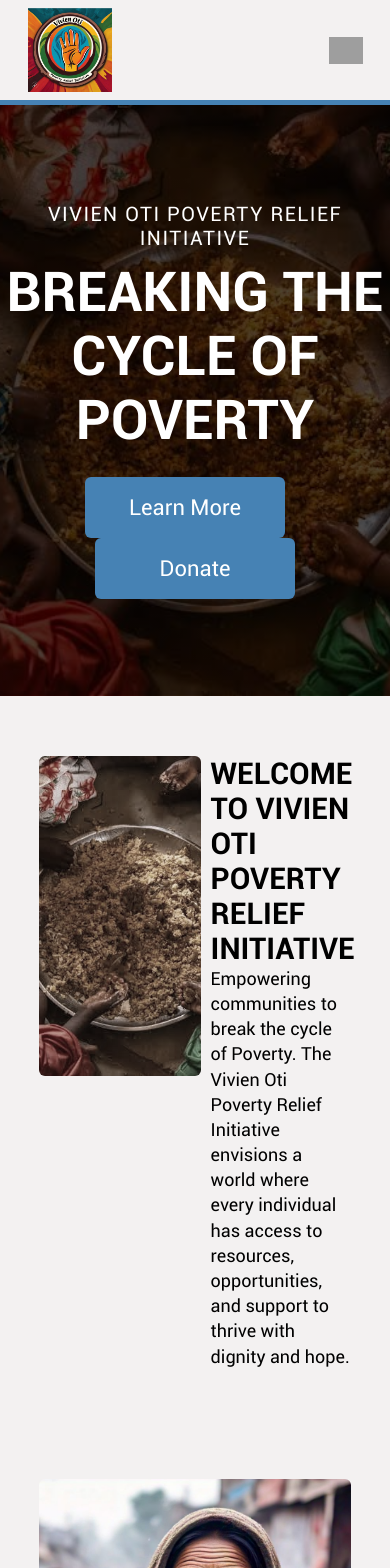
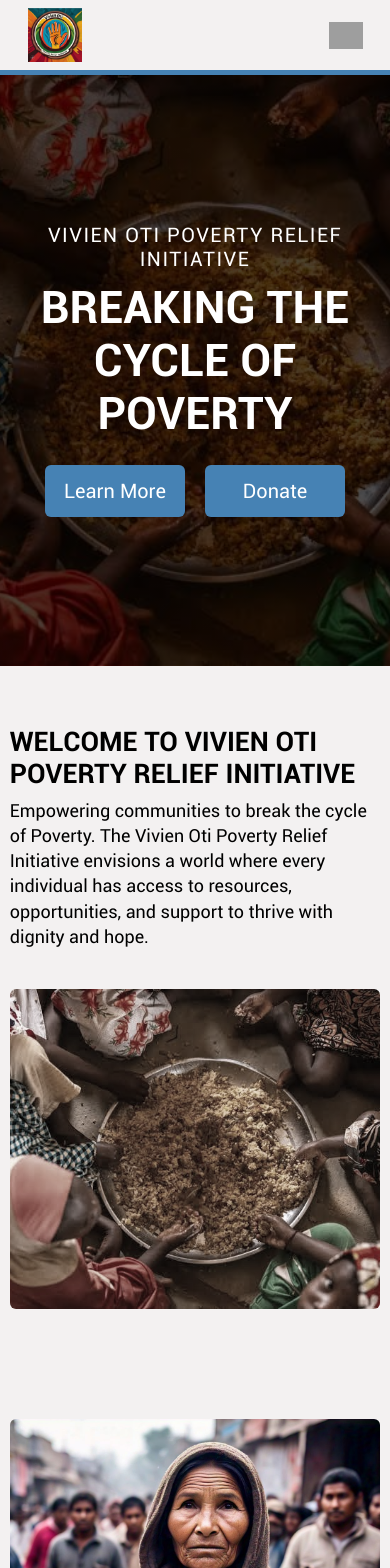
Before and after one commit to Mrs-Code01/viv, a React (Vite) app: page / in a window 390 px wide. Shown: the top 1568 px of the page. Built offline with nearby package versions, Linux system fonts and the light colour scheme; grey boxes are pictures that could not be loaded; the HTML template or start-up script is replaced by a standard one.

Commit message:
home responsiveness

```diff
--- a/src/css/home.module.css
+++ b/src/css/home.module.css
@@ -5,6 +5,7 @@
   align-items: center;
   justify-content: center;
   text-align: center;
+  padding: 0 5%;
 }
 
 .headerContent p {
@@ -50,6 +51,7 @@
 
 .visionStatementContainer h2 {
   font-size: 3rem;
+  margin-bottom: 8px;
 }
 
 .line {
@@ -136,3 +138,61 @@
   color: #fff;
   margin-top: 20px;
 }
+
+
+@media screen and (max-width:800px) {
+  .headerContent h1 {
+    font-size: 4.5rem;
+  }
+
+  .visionStatementContainer {
+    width: 95%;
+  }
+}
+
+@media screen and (max-width:700px) {
+  .headerContent a {
+    font-size: 2rem;
+    padding: 15px 7px;
+    width: 160px;
+  }
+
+  .visionStatementContainer {
+    flex-direction: column-reverse;
+  }
+
+  .visionStatementContainer .visionStatementText {
+    width: 100%;
+    margin-bottom: 40px;
+  }
+
+  .articlesContainer {
+    width: 95%;
+  }
+
+  .visionStatementContainer img {
+    width: 100%;
+  }
+
+  .goals {
+    width: 95%;
+  }
+}
+
+
+@media screen and (max-width:500px) {
+  .articlesContainer img {
+    height: 400px;
+  }
+
+  .visionStatementContainer h2 {
+    font-size: 2.7rem;
+  }
+}
+
+@media screen and (max-width:390px) {
+  .headerContent a {
+    padding: 14px 7px;
+    width: 140px;
+  }
+}
--- a/src/css/navBar.css
+++ b/src/css/navBar.css
@@ -125,7 +125,7 @@ nav ul a:hover {
 @media screen and (max-width:1000px) {
   .navLinksContainer {
     position: absolute;
-    top: 100px;
+    top: 70px;
     left: 0;
     width: 100%;
     background-color: rgb(49, 49, 49);
@@ -199,4 +199,9 @@ nav ul a:hover {
     padding: 15px;
     color: #f3f1f1;
   }
+
+  nav img {
+    width: 70px;
+    height: 70px;
+  }
 }
--- a/src/css/subscribe.css
+++ b/src/css/subscribe.css
@@ -141,3 +141,32 @@
     width: 100%;
   }
 }
+
+@media screen and (max-width:500px) {
+  .form-container form input {
+    width: 100%;
+    height: 53px;
+  }
+
+  .form-container form label {
+    width: 100%;
+    margin-bottom: 7px;
+    margin-left: 3px;
+  }
+
+  .form-container form div:not(:nth-of-type(5)) {
+    flex-direction: column;
+  }
+
+  .form-container form button {
+    height: 53px;
+  }
+
+  .subscribe-flex h2 {
+    font-size: 3rem;
+  }
+
+  .form-container>p {
+    margin-bottom: 20px;
+  }
+}
```
